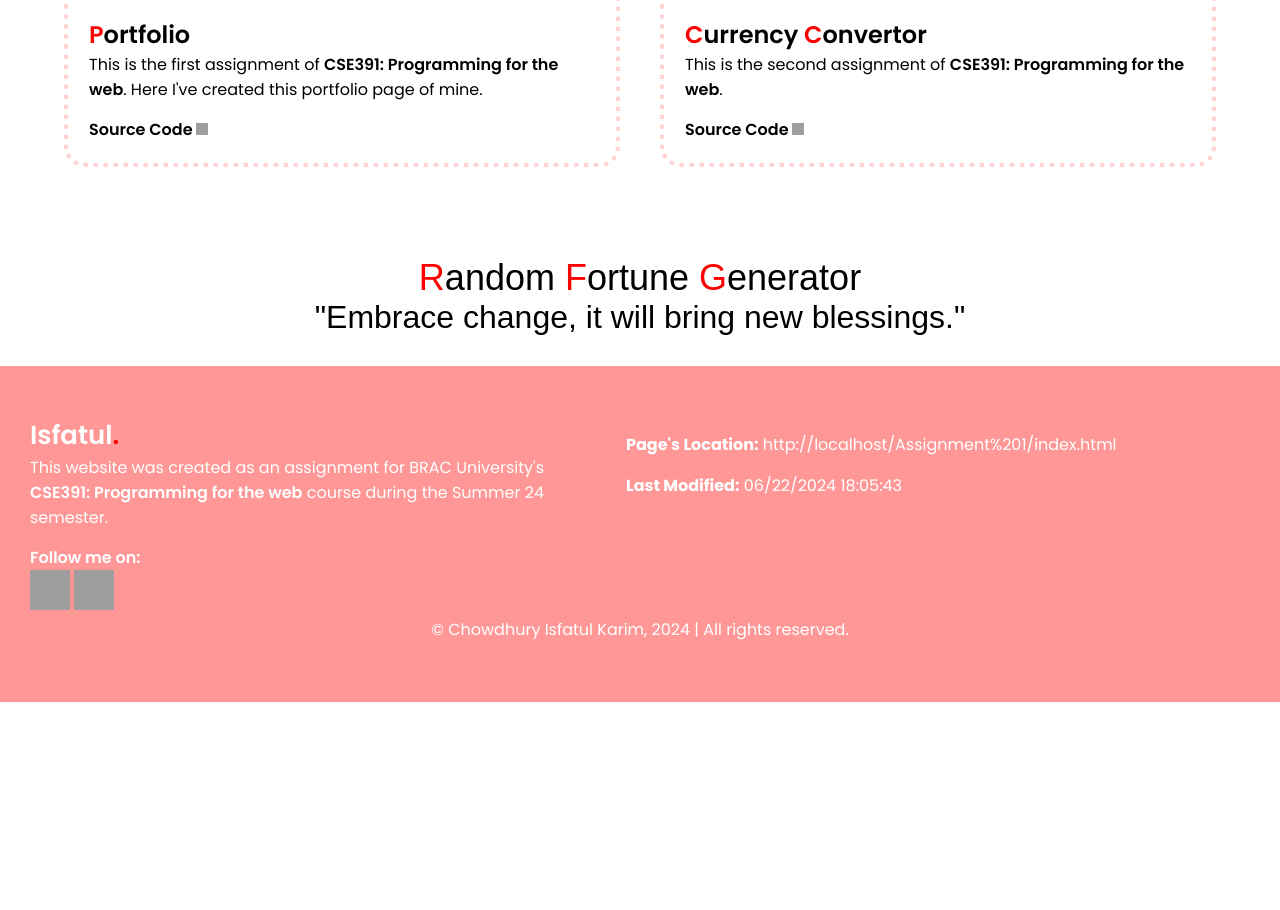
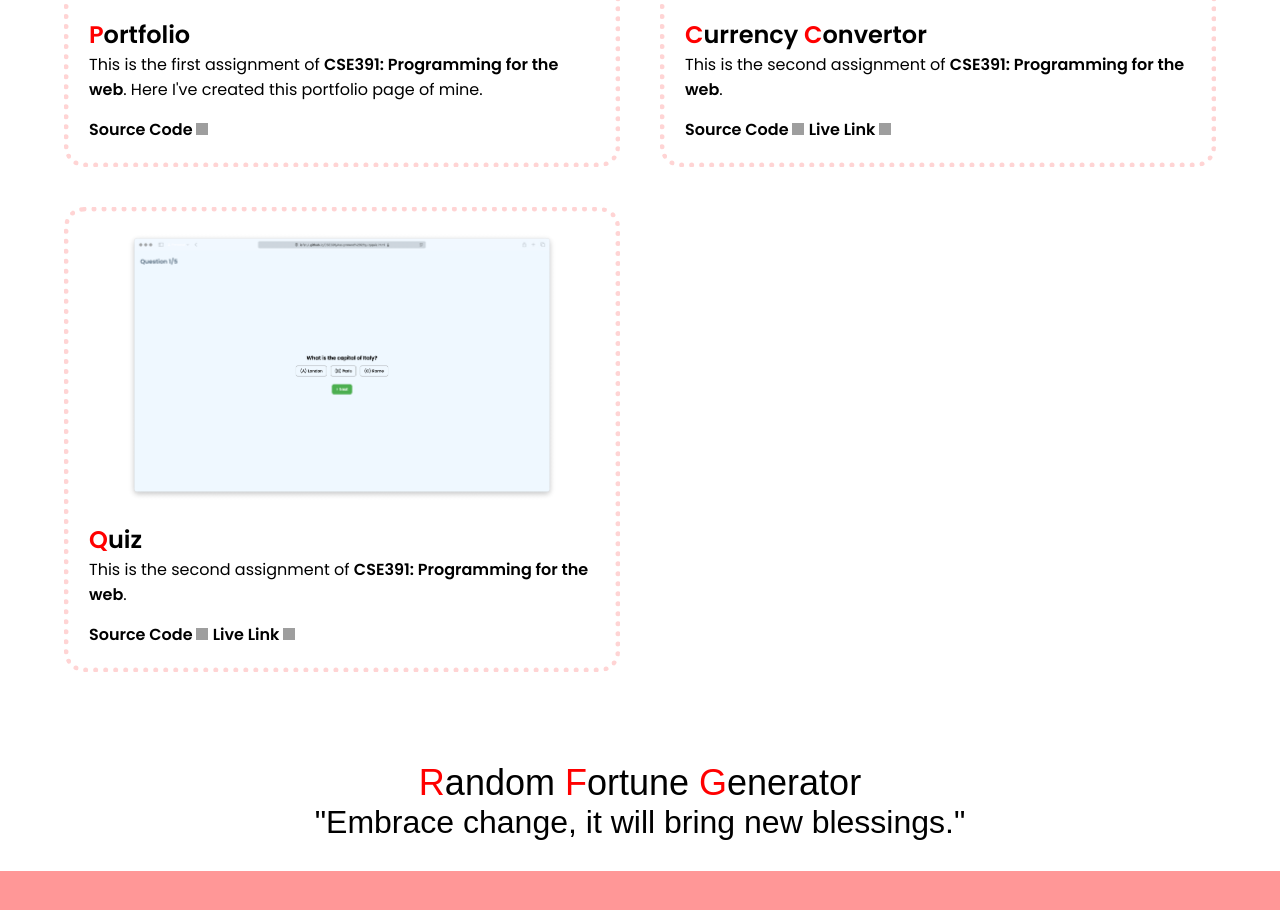
Before and after one commit to isfatul/CSE391, a plain HTML site: page Assignment 1/index.html in a window 1280 px wide. Shown: the part 2986-3896 px from the top of the page. Before the commit the page ends 3688 px from the top, so only its background shows below. Drawn offline with Linux system fonts and the light colour scheme; grey boxes are pictures that could not be loaded; a web font is replaced by a local one.

Commit message:
assignment 2

```diff
--- a/Assignment 1/index.html
+++ b/Assignment 1/index.html
@@ -874,6 +874,60 @@
                 src="https://img.icons8.com/external-tal-revivo-bold-tal-revivo/50/external-online-web-link-attach-with-url-information-text-bold-tal-revivo.png"
                 alt="external-online-web-link-attach-with-url-information-text-bold-tal-revivo"
             /></a>
+            <a href="https://isfatul.github.io/CSE391/Assignment%202/currency-convertor/convert.html" class="ll-a"
+              >Live Link
+              <img
+                width="12"
+                height="12"
+                src="https://img.icons8.com/external-tal-revivo-bold-tal-revivo/50/external-online-web-link-attach-with-url-information-text-bold-tal-revivo.png"
+                alt="external-online-web-link-attach-with-url-information-text-bold-tal-revivo"
+            /></a>
+          </div>
+        </div>
+        <div class="card">
+          <div
+            style="
+              display: flex;
+              flex-direction: row;
+              justify-content: center;
+              align-items: center;
+            "
+          >
+            <img
+              src="./assets/images/quiz.png"
+              alt="zoey"
+              style="max-height: 270px; height: 50vw"
+            />
+          </div>
+          <div
+            class="poppins-semibold"
+            style="font-size: 24px; margin-top: 20px"
+          >
+            <span style="color: red">Q</span>uiz
+          </div>
+          <div>
+            This is the second assignment of
+            <a href="https://piazza.com/bracu.ac.bd/spring2023/cse391/"
+              >CSE391: Programming for the web</a
+            >.
+          </div>
+          <div style="margin-top: 15px">
+            <a href="https://github.com/isfatul/CSE391/" class="ll-a"
+              >Source Code
+              <img
+                width="12"
+                height="12"
+                src="https://img.icons8.com/external-tal-revivo-bold-tal-revivo/50/external-online-web-link-attach-with-url-information-text-bold-tal-revivo.png"
+                alt="external-online-web-link-attach-with-url-information-text-bold-tal-revivo"
+            /></a>
+            <a href="https://isfatul.github.io/CSE391/Assignment%202/quiz/quiz.html" class="ll-a"
+              >Live Link
+              <img
+                width="12"
+                height="12"
+                src="https://img.icons8.com/external-tal-revivo-bold-tal-revivo/50/external-online-web-link-attach-with-url-information-text-bold-tal-revivo.png"
+                alt="external-online-web-link-attach-with-url-information-text-bold-tal-revivo"
+            /></a>
           </div>
         </div>
       </div>
```
Also changed, not shown: Assignment 1/assets/images/quiz.png (added), 3 other files.
